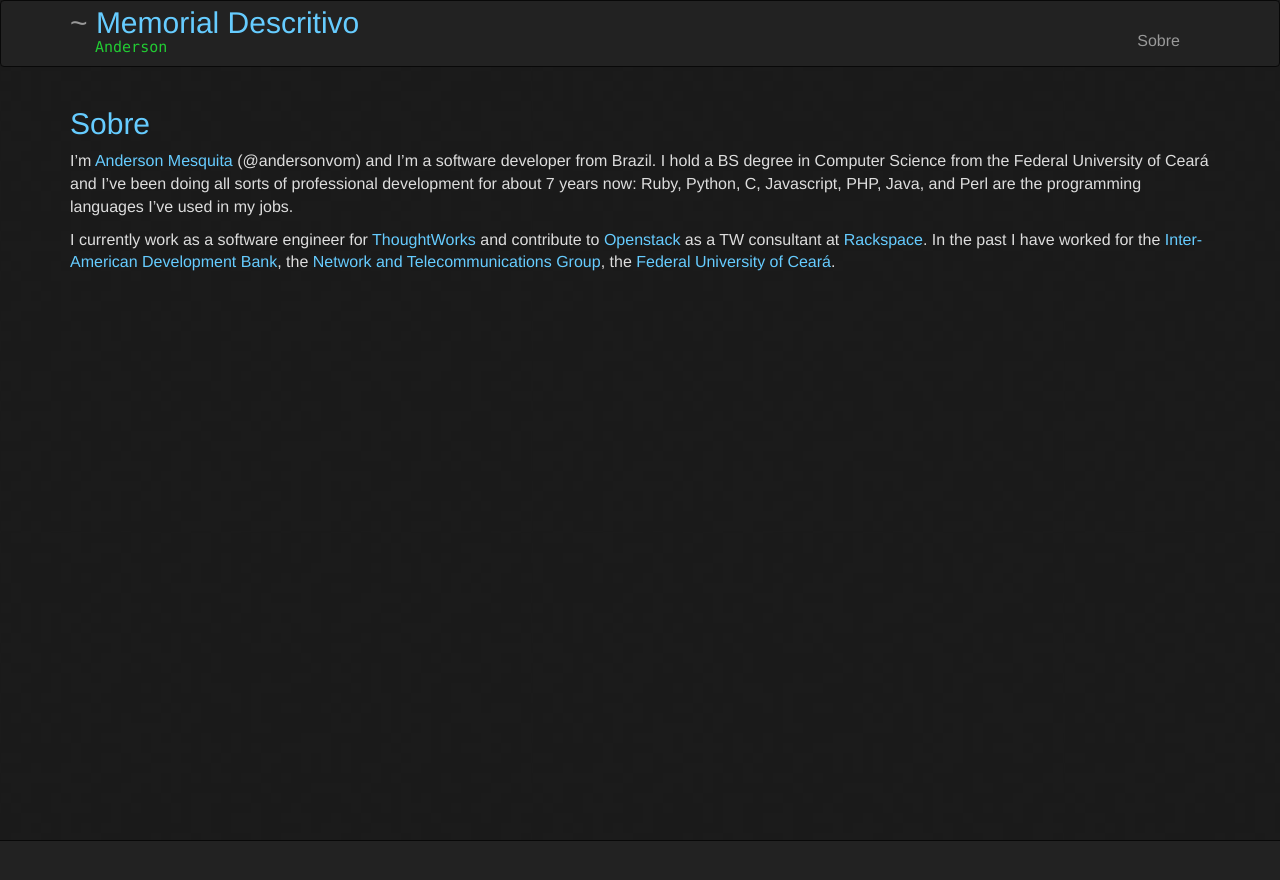
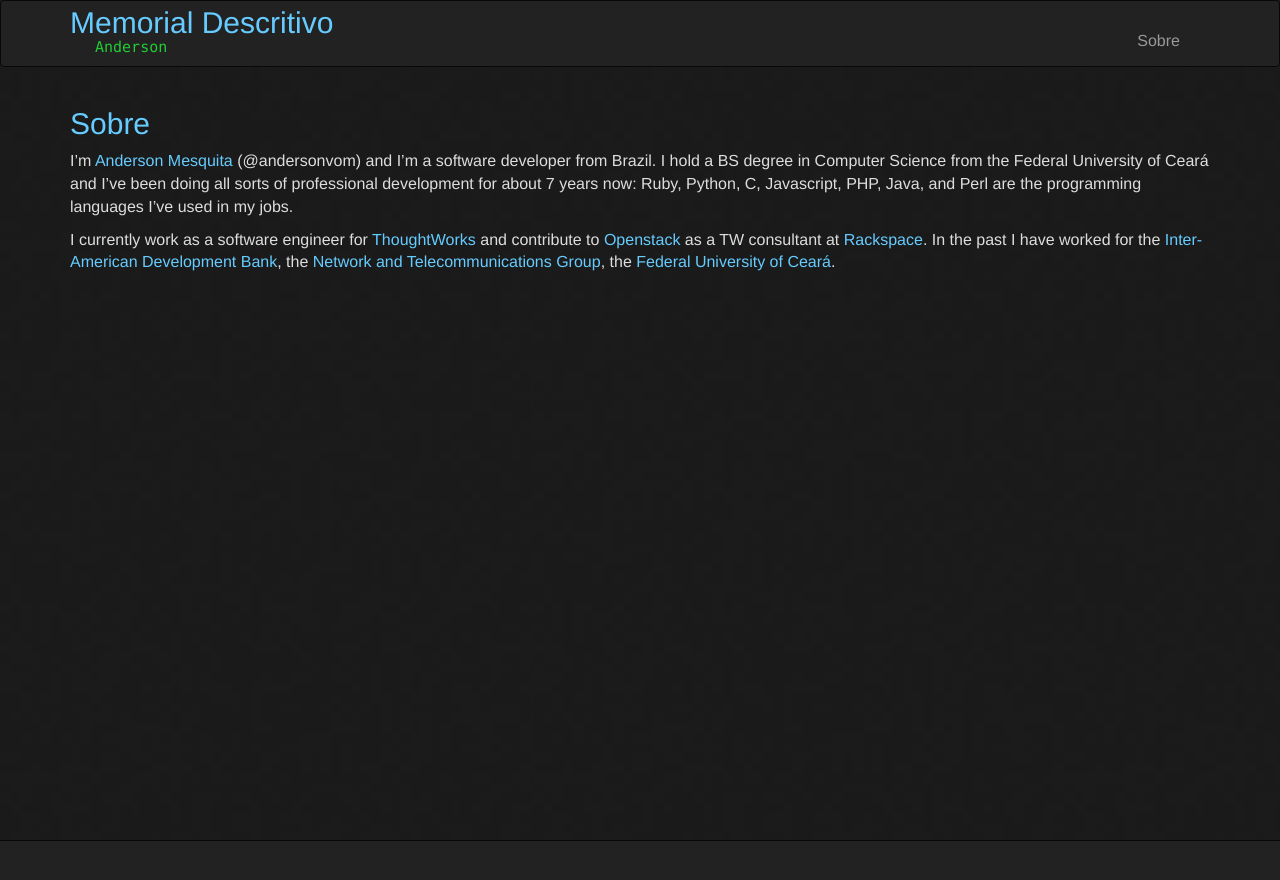
Before and after one commit to byander/memorial_descritivo, a Jekyll site: the page built from index.md, in a window 1280 px wide. Shown: the top 880 px of the page. Built offline with Jekyll 4.4.1, drawn with Linux system fonts in a browser that asks for light colours; nearby versions of some CDN libraries; comment, search, counter and statistics services are not loaded.

Commit message:
Update custom.css

```diff
--- a/stylesheets/custom.css
+++ b/stylesheets/custom.css
@@ -28,7 +28,7 @@ footer {
 
 /* ===== Specific Changes ===== */
 
-.title:before { content: "~"; }
+.title:before { content: ""; }
 .title { margin-top: 0; margin-bottom: 0; }
 .tagline {
   color: #2c3;
```
